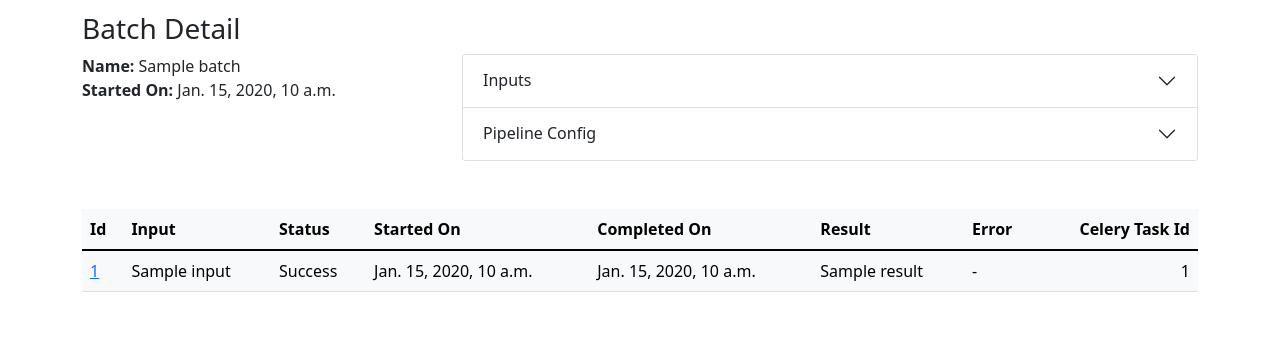
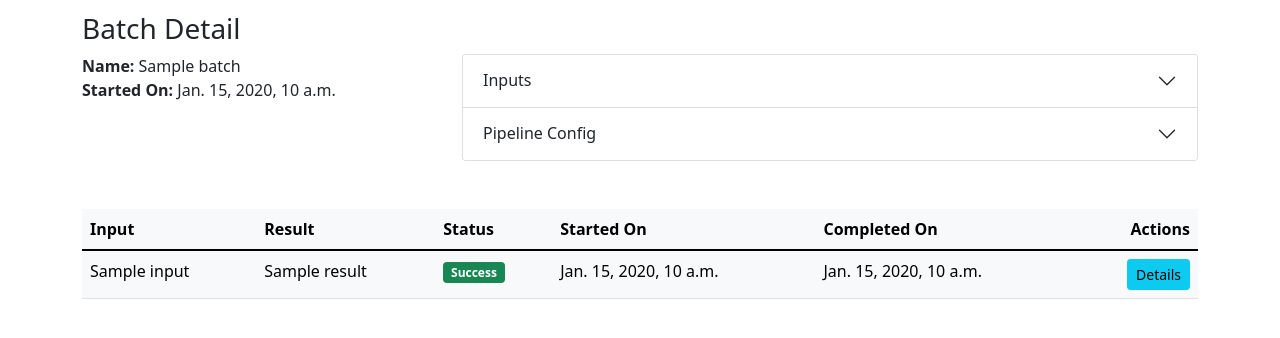
Before and after one commit to OpenPecha/Pipeline-Manager, a Django app: template data_pipeline_manager/templates/pipelines/batch_task_detail.html in a window 1280 px wide. Shown: the part 56-394 px from the top of the page. Run offline with Django 3.2, Linux system fonts and the light colour scheme; the template is opened without the code that fills it: most values are stand-ins (such as "Sample title", 1, 10 or a date in 2020); parts of the project's set-up code (start-up, migrations or seed data) failed here and were passed over; some libraries are stand-ins or nearby versions.

Commit message:
fix: remove unnecessay info from batch detail page

```diff
--- a/data_pipeline_manager/templates/pipelines/batch_task_detail.html
+++ b/data_pipeline_manager/templates/pipelines/batch_task_detail.html
@@ -50,24 +50,35 @@
     <table class="table table-hover table-light">
         <thead>
         <tr>
-            <th scope="col">Id</th>
             <th scope="col">Input</th>
+            <th scope="col">Result</th>
             <th scope="col">Status</th>
             <th scope="col">Started On</th>
             <th scope="col">Completed On</th>
-            <th scope="col">Result</th>
-            <th scope="col">Error</th>
-            <th scope="col" class="text-end">Celery Task Id</th>
+            <th scope="col" class="text-end">Actions</th>
         </tr>
         </thead>
+
         <tbody>
         {% for task in batch.tasks.all %}
             <tr>
-                <td scope="row">
-                    <a href="{% url 'pipelines:task_detail' task.id %}">{{ task.id }}</a>
+                <td>{{ task.input }}</td>
+                <td>
+                    {% if task.result %}
+                        {{ task.result }}
+                    {% else %}
+                        <span>-</span>
+                    {% endif %}
                 </td>
-                <td>{{ task.input }}</td>
-                <td>{{ task.get_status_display }}</td>
+                <td>
+                    {% if task.get_status_display == 'Success' %}
+                        <span class="badge bg-success">{{ task.get_status_display }}</span>
+                    {% elif task.get_status_display == 'Running' %}
+                        <span class="badge bg-warning">{{ task.get_status_display }}</span>
+                    {% elif task.get_status_display == 'Failure' %}
+                        <span class="badge bg-danger">{{ task.get_status_display }}</span>
+                    {% endif %}
+                </td>
                 <td>{{ task.started_on }}</td>
                 <td>
                     {% if task.completed_on %}
@@ -76,21 +87,9 @@
                         <span>-</span>
                     {% endif %}
                 </td>
-                <td>
-                    {% if task.result %}
-                        {{ task.result }}
-                    {% else %}
-                        <span>-</span>
-                    {% endif %}
+                <td class="text-end">
+                    <a class="btn btn-info btn-sm" href="{% url 'pipelines:task_detail' task.id %}">Details</a>
                 </td>
-                <td>
-                    {% if task.error %}
-                        {{ task.error }}
-                    {% else %}
-                        <span>-</span>
-                    {% endif %}
-                </td>
-                <td class="text-end">{{ task.celery_task_id }}</td>
             </tr>
         {% endfor %}
         </tbody>
```
